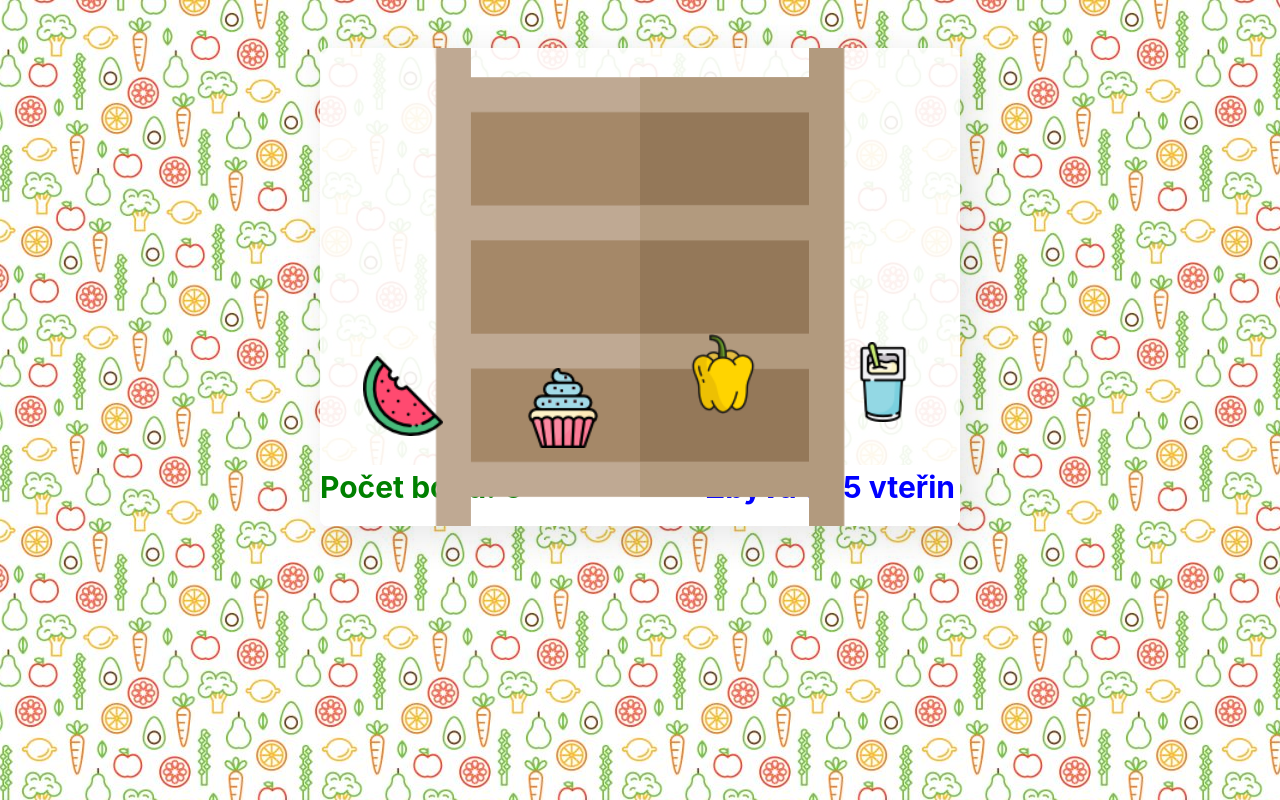
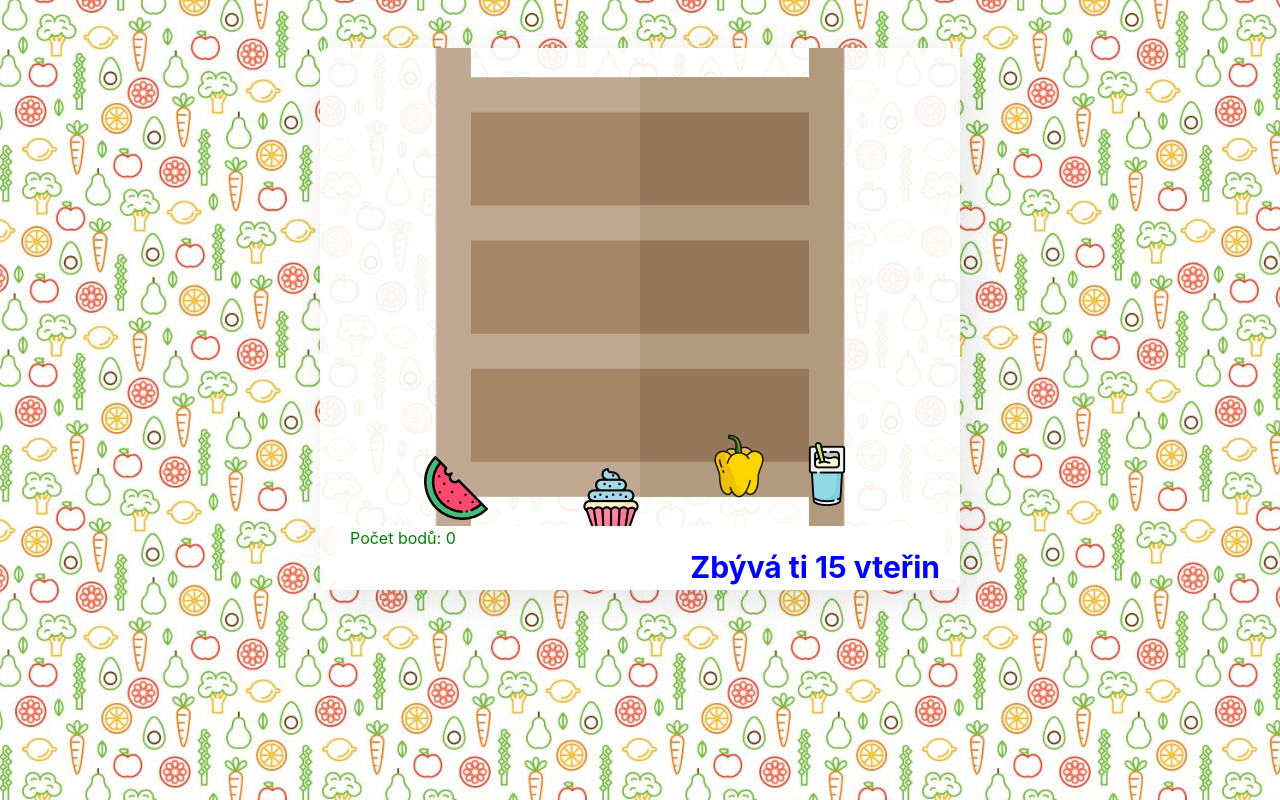
Before and after one commit to AnickaVargova/recepty-hrave-a-zdrave, a Vue app in the folder finalni-projekt/: page /hra1 in a window 1280 px wide. Built offline with nearby package versions, Linux system fonts and the light colour scheme.

Commit message:
hra1 vol3

```diff
--- a/finalni-projekt/src/views/Hra1.vue
+++ b/finalni-projekt/src/views/Hra1.vue
@@ -1,7 +1,7 @@
 <template>
-  <div class="pozadi overflow-hidden col-md-6 mx-auto mt-5">
-    <div class="police d-flex">
-      <div id="jidlo col-md-10 mx-auto">
+  <div class="pozadi overflow-hidden col-md-6 mx-auto mt-lg-5 mt-0">
+    <div class="police">
+      <div class="jidlo col-md-10 mx-auto">
         <div
           class="ikonaJidla"
           id="ikona1"
@@ -36,26 +36,30 @@
         </div>
       </div>
 
-      <img class="col-md-10 mx-auto shelf" src="./../assets/ikony/shelf.png" />
+      <img class="shelf col-md-10 mx-auto" src="./../assets/ikony/shelf.png" />
     </div>
-    <div id="vysledek">
-      <div v-if="konecHry" class="row">
-        <p class="col-md-8 mt-auto">{{ vysledek }}</p>
+
+
+
+      <div class="vysledek col-12 mx-auto m-0" v-if="konecHry" >
+        <p class="">{{ vysledek }}</p>
         <button
           style="margin: 10px 0 0 0 "
-          class="btn btn-primary"
+          class="btn btn-primary m-1"
           v-on:click="zacitHru"
         >Hrát znovu?</button>
       </div>
-      <div id="prehled" v-else>
-        <p id="body">Počet bodů: {{ pocetBodu-pocetChyb }}</p>
-        <!--        <p id="chyby">Počet chyb: {{ pocetChyb }}</p>-->
-        <div id="minutka">Zbývá ti {{ minutka }} vteřin</div>
-        <!-- vyřešit sklonovani -->
-      </div>
+
+    <div class="prehled col-12 mx-auto" v-else>
+      <p class="body">Počet bodů: {{ pocetBodu-pocetChyb }}</p>
+      <br />
+      <!--        <p class="chyby">Počet chyb: {{ pocetChyb }}</p>-->
+      <div class="minutka">Zbývá ti {{ minutka }} vteřin</div>
+      <!-- vyřešit sklonovani -->
     </div>
-    <!--    <button class="rozcestnik"><router-link to="/" class="odkaz">DOMŮ</router-link></button>-->
   </div>
+
+  <!--    <button class="rozcestnik"><router-link to="/" class="odkaz">DOMŮ</router-link></button>-->
 </template>
 
 <script>
@@ -252,8 +256,9 @@ export default {
 <style>
 .shelf {
   z-index: 1;
+  display: block;
 }
-#police {
+.police {
   /*display: flex;
   justify-content: center;*/
   position: relative;
@@ -265,11 +270,10 @@ export default {
   height: 80vh;
 }
 */
-#jidlo {
+.jidlo {
   z-index: 2;
-
   display: flex;
-  position: absolute;
+  position: relative;
   top: 100px;
 }
 /* na mobilu je nad polici velky prostor - kvuli tomu vlastnost top - vyresit */
@@ -278,83 +282,52 @@ export default {
   position: absolute;
   display: flex;
   justify-content: center;
-}
-@media (min-width: 992px) {
-  .ikonaJidla {
-    margin: 3px;
-    z-index: 2;
-    width: 10%;
-    height: auto;
-  }
-}
-@media (max-width: 992px) {
-  .ikonaJidla {
-    margin: 3px;
-    z-index: 2;
-    width: 100%;
-    height: auto;
-  }
+  margin: 3px;
+  z-index: 2;
 }
 
 #ikona1 {
-  left: 0;
+  left: 7%;
 }
 
 #ikona2 {
-  left: 25%;
+  left: 37.5%;
 }
 
 #ikona3 {
-  left: 50%;
+  left: 62.5%;
 }
 
 #ikona4 {
-  left: 75%;
+  left: 80%;
 }
 
-@media (min-width: 700px) {
-  #jidlo {
-    top: 0;
-  }
-  .ikonaJidla {
-    width: 25%;
-    /*max-height: 80px;*/
-  }
-  .ikonaJidla > img {
-    width: 80px;
-    height: 80px;
-  }
+.vysledek {
+  z-index: 3;
+  font-weight: bold;
+  background: white;
+  display: flex;
+  justify-content: space-between;
 }
 
-@media (min-width: 1000px) {
-  #jidlo {
-    /*width: 40vw;*/
-  }
-}
-
-#vysledek {
-  font-size: 30px;
-  width: 100%;
-  bottom: 0;
-  left: 0;
-  position: absolute;
-  font-weight: bold;
-  background: white;
-}
-
-#body {
+.body {
   color: green;
 }
 
-#chyby {
+.chyby {
   color: red;
 }
 
-#prehled {
-  position: relative;
+.prehled {
+  /* display: flex;
+  flex-basis: 100%;
+  flex-shrink: 0;
+  flex-grow: 1;*/
+  z-index: 3;
+  background-color: white;
 }
 
-#minutka {
+.minutka {
   position: absolute;
   bottom: 0;
   right: 0;
--- a/finalni-projekt/src/views/Hra2.vue
+++ b/finalni-projekt/src/views/Hra2.vue
@@ -244,6 +244,7 @@ export default {
     background: rgba(255, 255, 255, 0.1);
     position: absolute;
     left: 3px;
+    top: 25px;
     border: 1px solid white;
   }
   #pozadi-zpet:active {
@@ -252,6 +253,22 @@ export default {
     border-radius: 7px;
   }
 }
+
+@media(max-width){
+ #pozadi-zpet {
+    background: rgba(255, 255, 255, 0.1);
+    position: absolute;
+    left: 0px;
+    border: none;
+  }
+  #pozadi-zpet:active {
+    background-color: green;
+    border: 1px solid green;
+    border-radius: 7px;
+  }
+}
+
+
 #zpet {
   height: 35px;
   width: 50px;
@@ -261,7 +278,7 @@ export default {
     background-color: white;
     position: absolute;
     left: 50px;
-    border: 1px solid white;
+    border:none;
   }
 
   #pozadi-zpet:hover,
```
